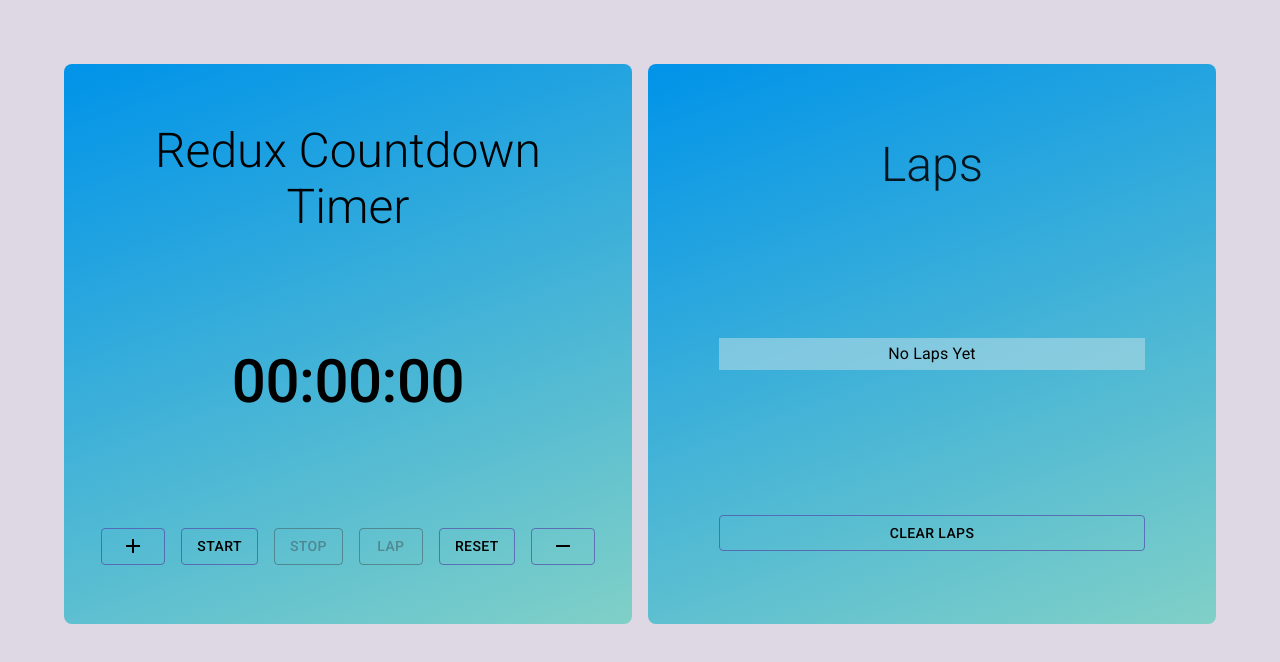
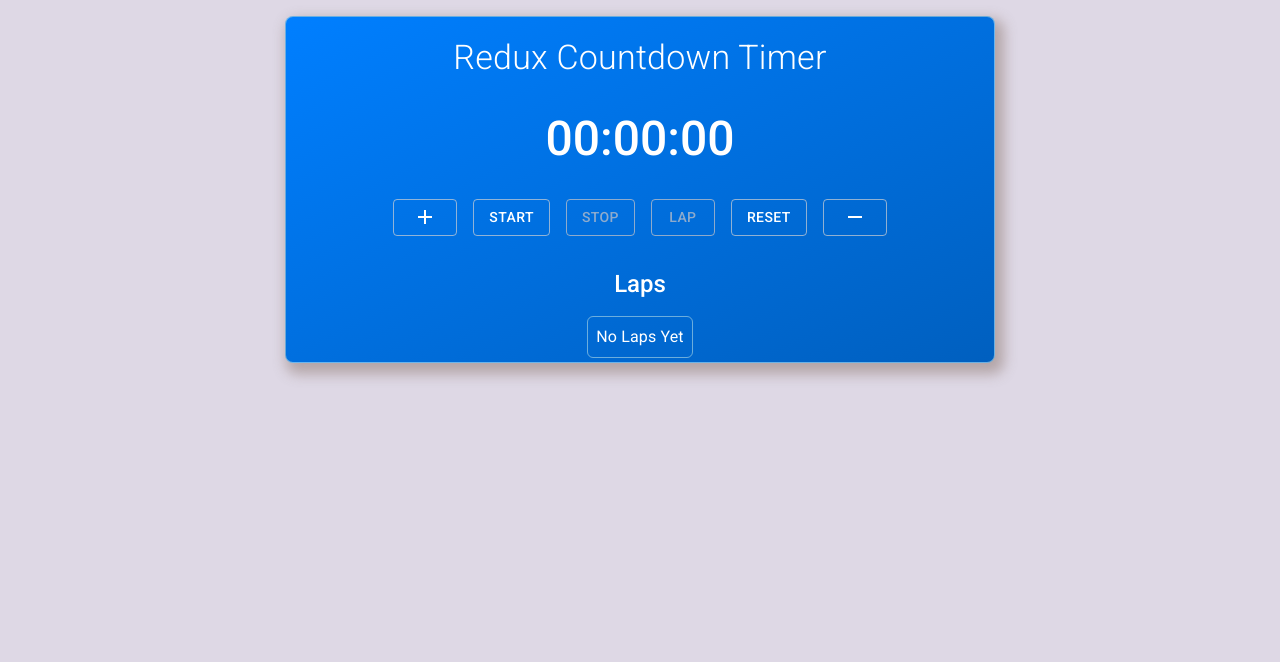
Before and after one commit to Adnan-Saleem-93/react-redux-app, a React (Create React App) app: page / in a window 1280 px wide. Shown: the top 662 px of the page. Built offline with nearby package versions, Linux system fonts and the light colour scheme.

Commit message:
design changes

```diff
--- a/src/App.css
+++ b/src/App.css
@@ -3,40 +3,39 @@
 }
 
 .MuiGrid-root > * {
-  margin: 2rem 0 !important;
+  margin: 0.5rem auto !important;
 }
 .app,
 .laps {
   background-color: #0093e9;
-  background-image: linear-gradient(160deg, #0093e9 0%, #80d0c7 100%);
-  height: 70vh;
+  background-image: linear-gradient(to right bottom, rgb(0, 127, 255), rgb(0, 89, 178) 120%);
+  /* height: 70vh; */
   border-radius: 8px !important;
-  justify-content: space-around !important;
+  /* justify-content: space-around !important; */
+  box-shadow: 5px 7px 13px 4px #ab9b9bd4;
 }
 
 .app * {
-  color: #000000 !important;
+  color: #ffffff !important;
 }
 .app > * {
-  padding: 2rem !important;
+  padding: 1rem !important;
 }
 .MuiButton-root {
-  border-color: rgba(85, 71, 167, 0.678) !important;
+  border-color: rgba(212, 211, 211, 0.678) !important;
 }
 .MuiButton-root:hover {
-  background-image: linear-gradient(
-    83.2deg,
-    rgba(150, 93, 233, 1) 10.8%,
-    rgb(99 88 238 / 77%) 94.3%
-  );
+  background-color: #343985 !important;
+  border-color: #343985 !important;
 }
 .MuiButton-root:disabled {
-  color: #332e2e63 !important;
-  border-color: #352f2f63 !important;
+  color: #ccc6c6b2 !important;
+  border-color: #ccc6c6b2 !important;
 }
 .MuiBox-root {
   text-align: center !important;
-  background-color: #add8e69e !important;
+  border: 1px solid hsla(195, 53%, 79%, 0.62) !important;
+  border-radius: 6px;
   padding: 4px !important;
 
   color: black !important;
@@ -47,8 +46,33 @@ body {
 body * {
   box-sizing: border-box;
 }
-.laps > .MuiBox-root,
+/* .laps > .MuiBox-root,
 #btn-clear {
   width: 75% !important;
   margin: 0 auto !important;
+} */
+.lapBox,
+.lapBoxEmpty {
+  padding: 0.5rem !important;
 }
+
+.lapBox {
+  height: 5rem;
+  width: 5rem;
+}
+
+#timer {
+  font-weight: 700 !important;
+}
+.MuiStack-root {
+  /* align-items: center !important; */
+}
+#laps {
+  max-width: 100%;
+  width: 100%;
+  overflow: auto;
+}
+.css-1c5ij41 {
+  margin-top: 0 !important;
+  margin-bottom: 0 !important;
+}
--- a/src/App.js
+++ b/src/App.js
@@ -11,9 +11,9 @@ function App() {
   return (
     <>
       <CssBaseline />
-      <Container maxWidth="lg">
-        <Grid container spacing={2}>
-          <Grid item xs={12} sm={6} md={6} lg={6}>
+      <Container maxWidth="md">
+        <Grid container>
+          <Grid item xs={12} sm={10} md={10} lg={10}>
             <Box
               sx={{
                 display: 'flex',
@@ -30,11 +30,8 @@ function App() {
               <Heading text="Redux Countdown Timer" />
               <Stopwatch />
               <Buttons />
+              <Laps />
             </Box>
-          </Grid>
-
-          <Grid item xs={12} sm={6} md={6} lg={6}>
-            <Laps />
           </Grid>
         </Grid>
       </Container>
--- a/src/components/Heading.jsx
+++ b/src/components/Heading.jsx
@@ -1,9 +1,9 @@
 import React from 'react'
 import {Typography} from '@mui/material'
 
-function Heading({text}) {
+function Heading({text, size = 'h4', fontWeight = 300}) {
   return (
-    <Typography variant="h3" component="h3" sx={{fontWeight: 300}}>
+    <Typography variant={size} component={size} sx={{fontWeight: fontWeight}}>
       {text}
     </Typography>
   )
--- a/src/components/Laps.jsx
+++ b/src/components/Laps.jsx
@@ -3,6 +3,7 @@ import {Stack, Box, Button} from '@mui/material'
 import {clearLaps} from '../store/stopwatchSlice'
 import {useSelector, useDispatch} from 'react-redux'
 import Heading from './Heading'
+import AccessAlarmIcon from '@mui/icons-material/AccessAlarm'
 
 function Laps() {
   const dispatch = useDispatch()
@@ -10,31 +11,35 @@ function Laps() {
 
   return (
     <>
-      <Stack sx={{width: '100%'}} spacing={2} className="laps">
-        <Heading text="Laps" />
-
+      <Heading text="Laps" size="h5" fontWeight={500} />
       {laps.length > 0 ? (
-          <div style={{maxHeight: '50%', overflow: 'auto'}}>
+        <>
+          <Stack direction="row" spacing={2} id="laps">
             {laps.map((item, index) => {
               return (
-                <Box key={index} sx={{margin: 2}}>
-                  {item}
+                <Box key={index} sx={{margin: 2}} className="lapBox">
+                  <span>{item}</span>
+                  <AccessAlarmIcon />
                 </Box>
               )
             })}
-          </div>
-        ) : (
-          <Box>No Laps Yet</Box>
-        )}
+          </Stack>
           <Button
             variant="outlined"
             id="btn-clear"
-          style={{width: '50%', color: 'black'}}
+            style={{
+              display: `${laps.length > 0 ? 'inherit' : 'none'}`
+            }}
             onClick={() => dispatch(clearLaps())}
           >
             Clear Laps
           </Button>
-      </Stack>
+        </>
+      ) : (
+        <Box className="lapBoxEmpty">
+          <span> No Laps Yet</span>
+        </Box>
+      )}
     </>
   )
 }
--- a/src/components/Stopwatch.jsx
+++ b/src/components/Stopwatch.jsx
@@ -1,6 +1,6 @@
 import React from 'react'
-import {Typography} from '@mui/material'
 import {useSelector} from 'react-redux'
+import Heading from './Heading'
 
 function Stopwatch() {
   let {hours, minutes, seconds} = useSelector((state) => state.stopwatch.timer)
@@ -13,11 +13,7 @@ function Stopwatch() {
     return `${hours}:${minutes}:${seconds}`
   }
 
-  return (
-    <Typography variant="h2" component="h2" sx={{fontWeight: 500}}>
-      {renderTimer()}
-    </Typography>
-  )
+  return <Heading text={renderTimer()} size="h3" fontWeight={500} />
 }
 
 export default Stopwatch
```
Lines whose indentation alone changed are shown as unchanged.
